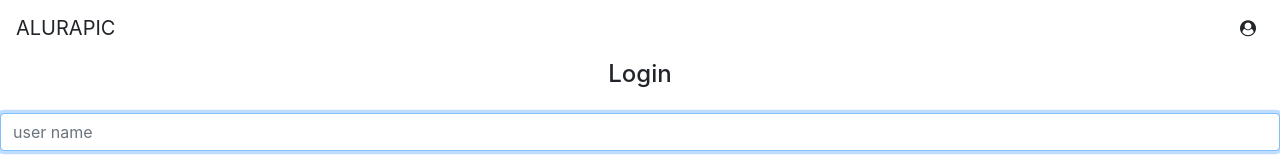
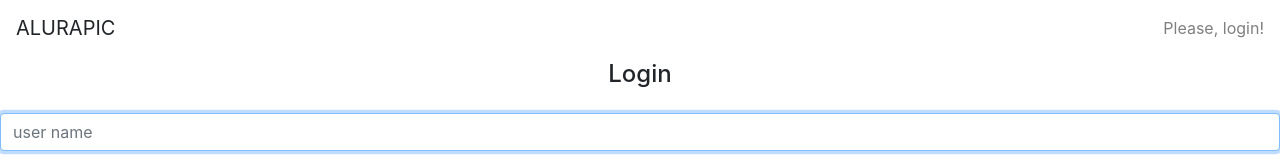
Before and after one commit to Lucasmaciiel/photofinder, an Angular app in the folder alurapic/: page / in a window 1280 px wide. Shown: the top 160 px of the page. Built offline with nearby package versions, Linux system fonts and the light colour scheme.

Commit message:
Async pipe

```diff
--- a/alurapic/src/app/core/core.module.ts
+++ b/alurapic/src/app/core/core.module.ts
@@ -1,9 +1,11 @@
 import { NgModule } from '@angular/core';
 import { HeaderComponent } from './header/header.component';
+import { CommonModule } from '@angular/common';
 
 @NgModule({
     declarations:[HeaderComponent],
-    exports: [HeaderComponent]
+    exports: [HeaderComponent],
+    imports: [CommonModule]
 })
 export class CoreModule {
 
--- a/alurapic/src/app/core/header/header.component.html
+++ b/alurapic/src/app/core/header/header.component.html
@@ -1,10 +1,17 @@
 <header class="fixed-top">
     <nav class="navbar navbar-light bg-white">
         <a class="navbar-brand">ALURAPIC</a>
-        <div>
+
+        <div *ngIf="(user$ | async) as user; else login">
             <i class="fa fa-user-circle"></i>
-            <a class="ml-2">{{user?.name}}</a>
+            <a class="ml-2">{{user.name}}</a>
         </div>
+
+        <ng-template #login>
+            <span class="navbar-text">
+                Please, login!
+            </span>
+        </ng-template>
     </nav>
 
 </header>
--- a/alurapic/src/app/core/header/header.component.ts
+++ b/alurapic/src/app/core/header/header.component.ts
@@ -11,11 +11,8 @@
 export class HeaderComponent {
 
     user$: Observable<User>;
-    user: User
-
 
         constructor(userService: UserService){
             this.user$ = userService.getUser();
-            this.user$.subscribe(user => this.user = user)
         }
 }
```
